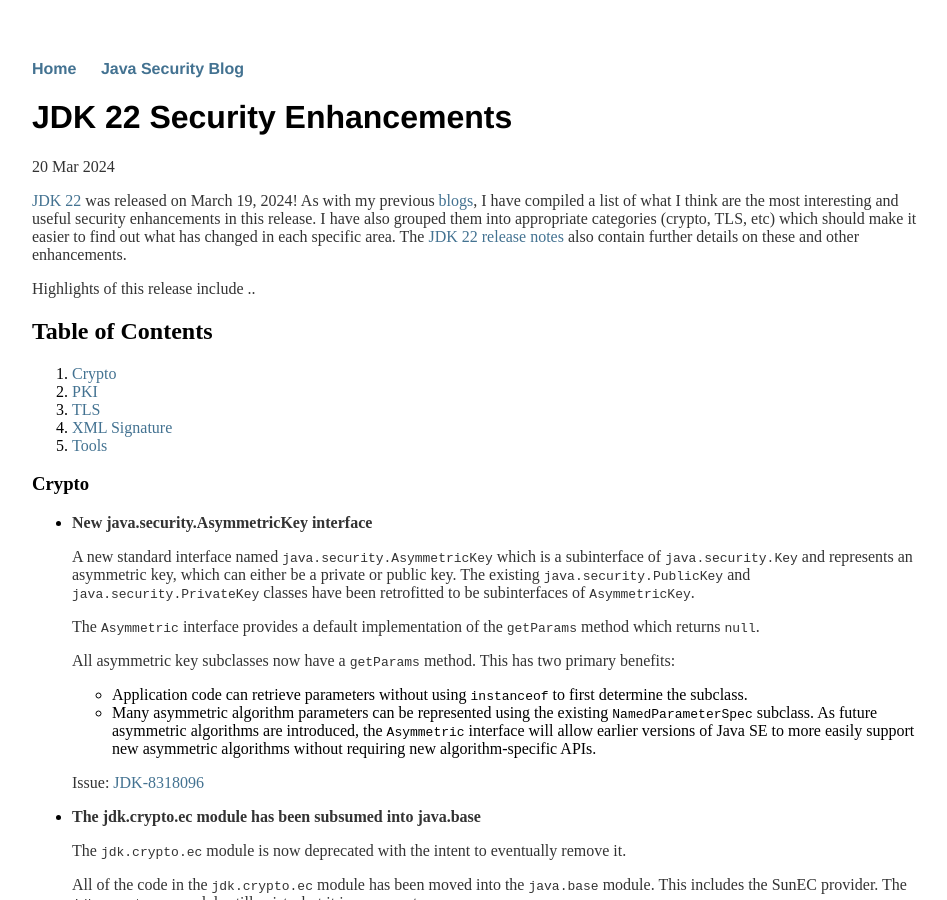
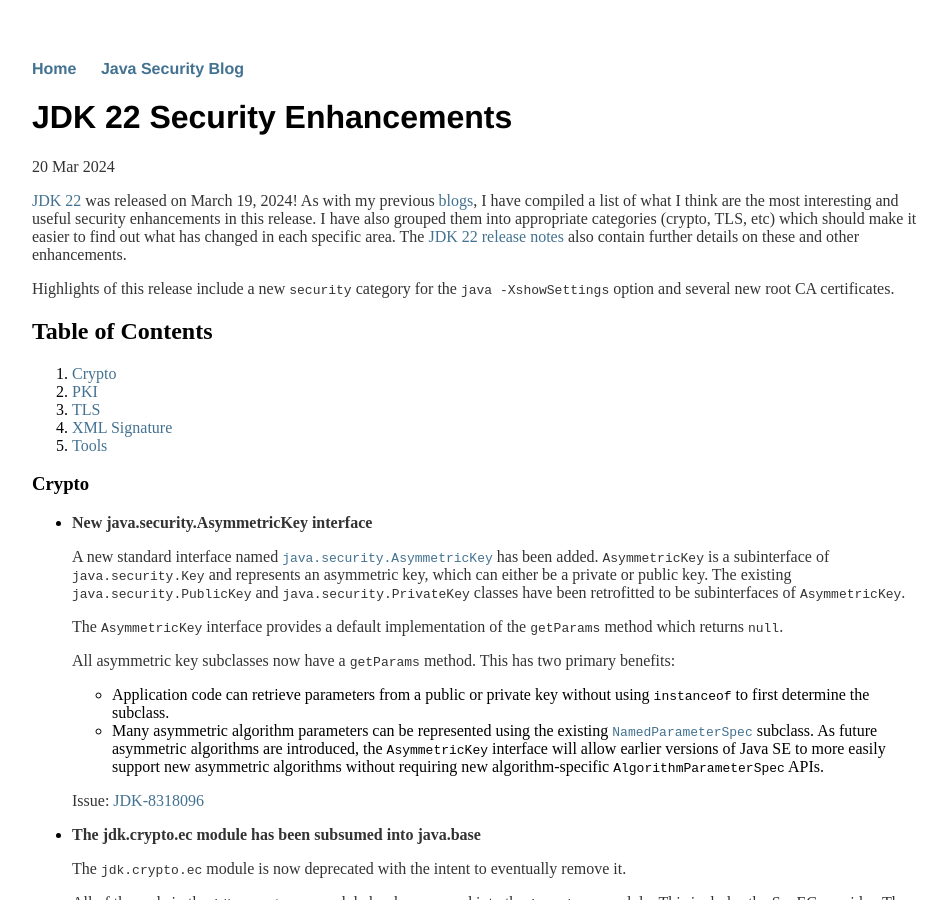
Before and after one commit to seanjmullan/seanjmullan.github.io, a Jekyll site: the page built from _posts/2024-03-20-jdk22.md, in a window 1280 px wide and 900 px high. Shown: the whole window, without its empty margins (160-1107 px from the left). Built offline with Jekyll 4.4.1, drawn with Linux system fonts in a browser that asks for light colours.

Commit message:
Updates.

```diff
--- a/_posts/2024-03-20-jdk22.md
+++ b/_posts/2024-03-20-jdk22.md
@@ -12,7 +12,8 @@
 The [JDK 22 release notes](https://jdk.java.net/22/release-notes)
 also contain further details on these and other enhancements.
 
-Highlights of this release include ..
+Highlights of this release include a new `security` category for the
+`java -XshowSettings` option and several new root CA certificates.
 
 ## Table of Contents
 1. [Crypto](#crypto)
@@ -26,25 +27,27 @@
 
 -   __New java.security.AsymmetricKey interface__
 
-    A new standard interface named `java.security.AsymmetricKey` which is a
-    subinterface of `java.security.Key` and represents an asymmetric key,
-    which can either be a private or public key. The existing
-    `java.security.PublicKey` and `java.security.PrivateKey` classes have been
-    retrofitted to be subinterfaces of `AsymmetricKey`.
+    A new standard interface named
+    [`java.security.AsymmetricKey`](https://docs.oracle.com/en/java/javase/22/docs/api/java.base/java/security/AsymmetricKey.html)
+    has been added. `AsymmetricKey` is a subinterface of `java.security.Key`
+    and represents an asymmetric key, which can either be a private or public
+    key. The existing `java.security.PublicKey` and `java.security.PrivateKey`
+    classes have been retrofitted to be subinterfaces of `AsymmetricKey`.
 
-    The `Asymmetric` interface provides a default implementation of the
+    The `AsymmetricKey` interface provides a default implementation of the
     `getParams` method which returns `null`.
 
     All asymmetric key subclasses now have a `getParams` method. This has two
     primary benefits:
 
-     - Application code can retrieve parameters without using `instanceof` to
-       first determine the subclass.
+     - Application code can retrieve parameters from a public or private key
+       without using `instanceof` to first determine the subclass.
      - Many asymmetric algorithm parameters can be represented using the
-       existing `NamedParameterSpec` subclass. As future asymmetric algorithms
-       are introduced, the `Asymmetric` interface will allow earlier versions
-       of Java SE to more easily support new asymmetric algorithms without
-       requiring new algorithm-specific APIs.
+       existing [`NamedParameterSpec`](https://docs.oracle.com/en/java/javase/22/docs/api/java.base/java/security/spec/NamedParameterSpec.html)
+       subclass. As future asymmetric algorithms are introduced, the
+       `AsymmetricKey` interface will allow earlier versions of Java SE to
+       more easily support new asymmetric algorithms without requiring new
+       algorithm-specific `AlgorithmParameterSpec` APIs.
 
     Issue: [JDK-8318096](https://bugs.openjdk.org/browse/JDK-8318096)
 
```
